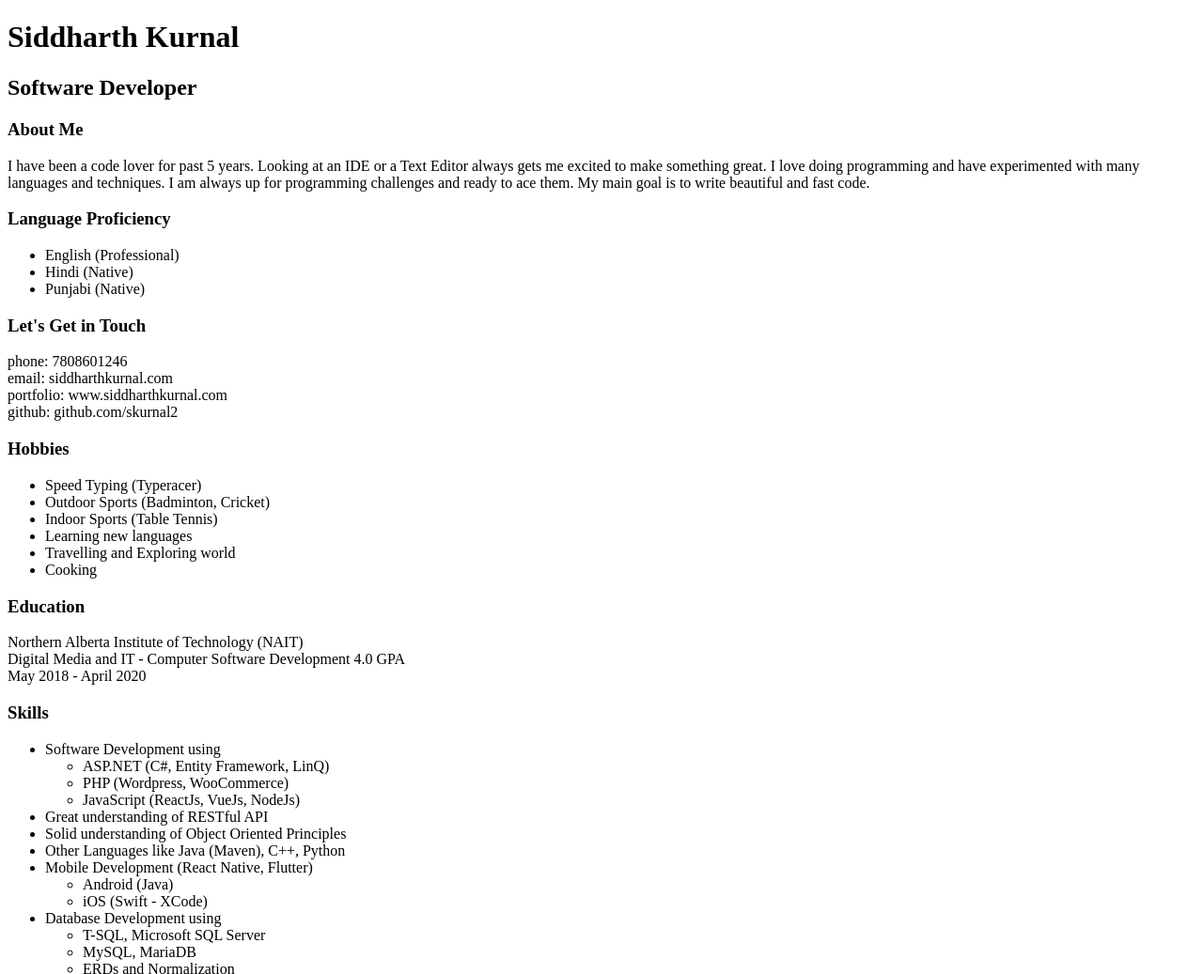
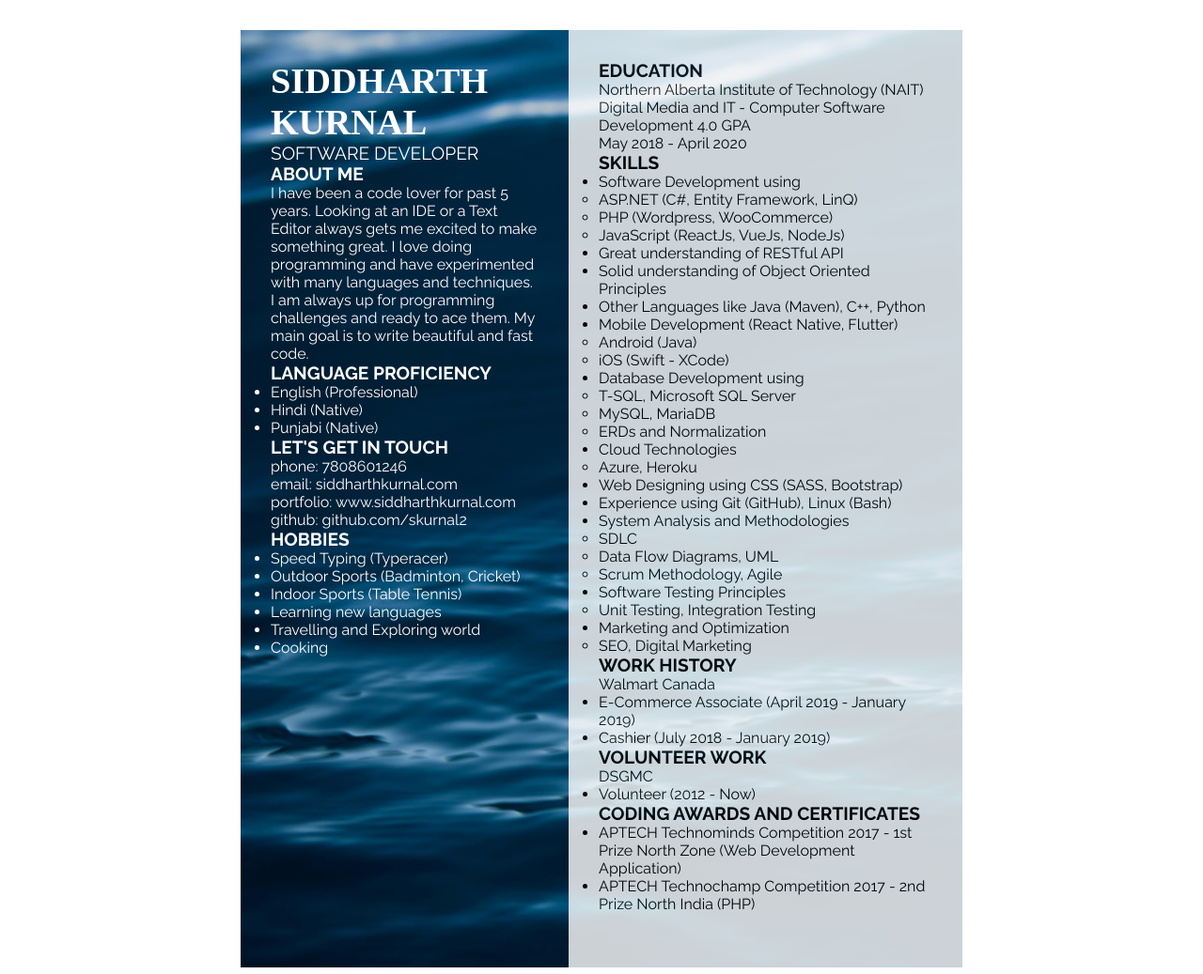
Before and after one commit to skurnal2/ResumeAssignment, a plain HTML site: page index.html in a window 1280 px wide. Shown: the top 1037 px of the page at 94% size. Drawn offline with nearby package versions, Linux system fonts and the light colour scheme; files that its build step writes are made by us from their sources; a web font is replaced by a local one.

Commit message:
Added some styling

```diff
--- a/css/styles.css
+++ b/css/styles.css
@@ -0,0 +1,68 @@
+* {
+    box-sizing: border-box;
+    margin: 0;
+    padding: 0;
+}
+
+.container {
+
+    height: 78vw;
+    width: 60vw;
+    margin: auto;
+    margin-top: 2rem;
+    background-image: url(../images/background.png);
+    background-size: cover;
+
+    /* Font */
+    font-family: 'Raleway', sans-serif;
+
+    /* GRID */
+    display: grid;
+    grid-template-columns: 5fr 6fr;
+    grid-template-areas:
+        "area-one area-two";
+}
+
+.area-one {
+    grid-area: area-one;
+}
+
+.area-two {
+    grid-area: area-two;
+}
+
+.container > div {
+    padding: 2rem;
+}
+
+/* Common Values */
+h3 {
+    text-transform: uppercase;
+    font-size: 1.5vw;
+}
+
+/* Area One */
+.area-one {
+    color: white;
+}
+
+/* Area Two */
+.area-two {
+    background-color: white;
+    opacity: .8;
+}
+
+
+
+/* Heading Section */
+#heading-section h1{
+    font-family: "aileron", "sans-serif";
+    text-transform: uppercase;
+    font-size: 3vw;
+}
+
+#heading-section h2{
+    text-transform: uppercase;
+    font-size: 1.5vw;
+    font-weight: 100;
+}
--- a/index.html
+++ b/index.html
@@ -4,7 +4,7 @@
     <meta charset="UTF-8">
     <meta name="viewport" content="width=device-width, initial-scale=1.0">
     <title>AIMSIO Resume JSON Reader</title>
-    <link rel="stylesheet" href="styles.css">
+    <link rel="stylesheet" href="css/styles.css">
 
     <!-- FONTS -->
     <link rel="stylesheet" href="https://use.typekit.net/acs7yvu.css">
@@ -12,15 +12,19 @@
 </head>
 <body>
     <div class="container">
+        <div class="area-one">
             <div id="heading-section"></div>
             <div id="languages-section"></div>
             <div id="contact-section"></div>
             <div id="hobbies-section"></div>
+        </div>
+        <div class="area-two">
             <div id="education-section"></div>
             <div id="skills-section"></div>
             <div id="work-history-section"></div>
             <div id="volunteer-work-section"></div>
             <div id="awards-section"></div>
+        </div>
     </div>
 
     <!-- SCRIPTS -->
```
Also changed, not shown: js/main.js (deleted, +0 -7 lines), images/background.png (added). Lines whose indentation alone changed are shown as unchanged.
